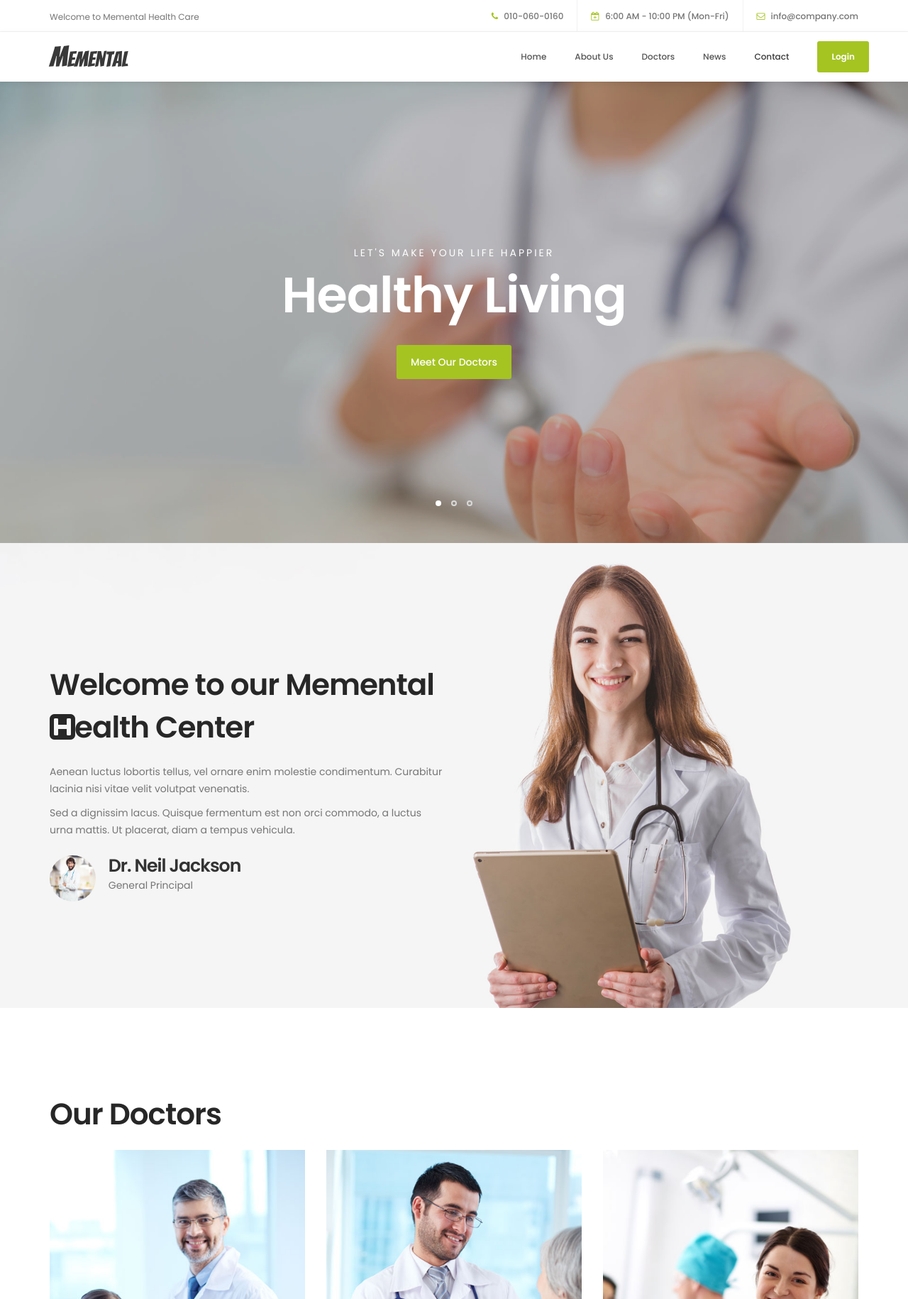
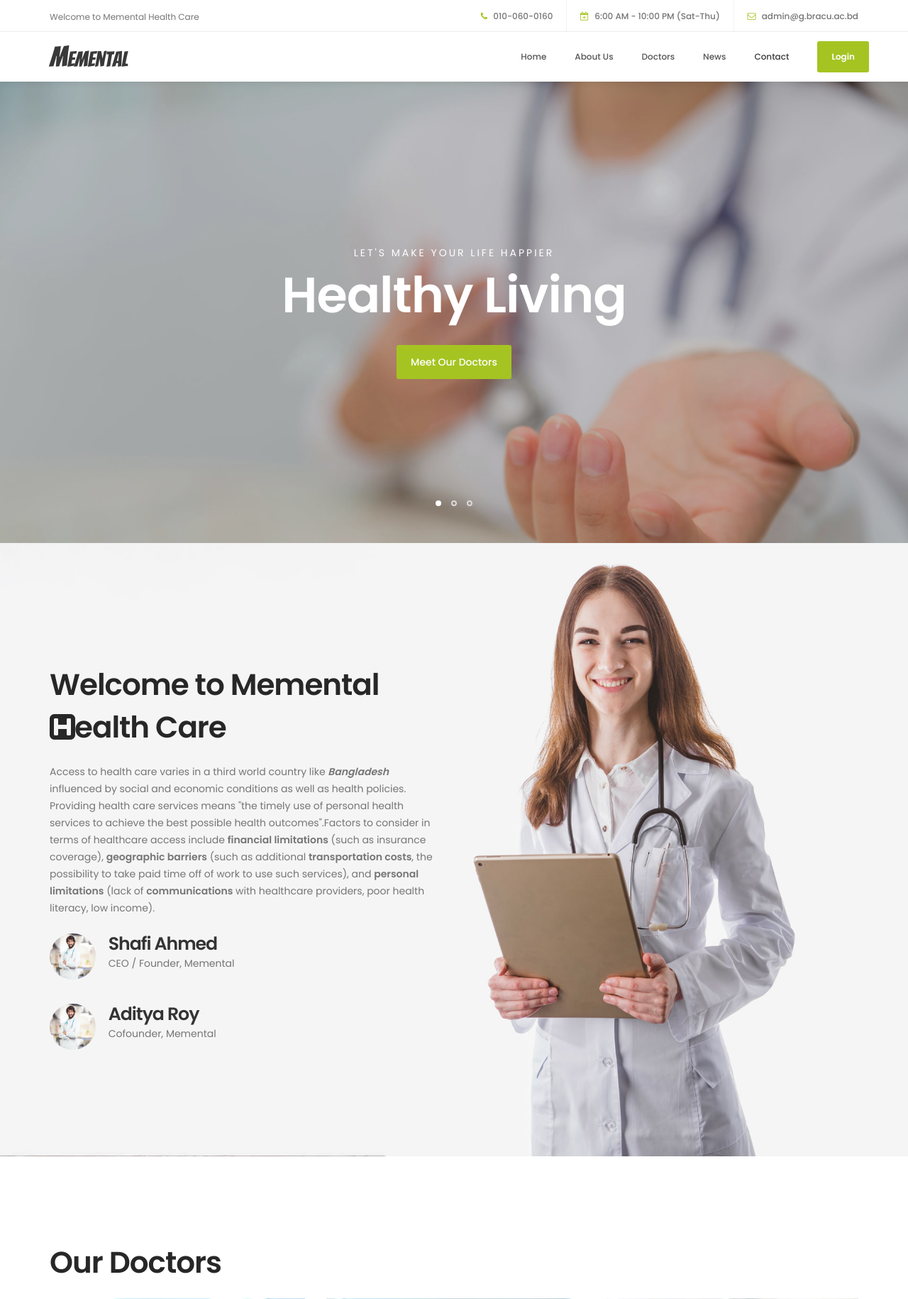
Before and after one commit to CSA-cyber/Memental, a Django app: page / in a window 1280 px wide. Shown: the top 1830 px of the page at 71% size. Run offline with Django 3.2, Linux system fonts and the light colour scheme; some libraries are stand-ins or nearby versions.

Commit message:
edited index.html

```diff
--- a/Hospital/templates/footer.html
+++ b/Hospital/templates/footer.html
@@ -10,8 +10,8 @@
                         <p>Fusce at libero iaculis, venenatis augue quis, pharetra lorem. Curabitur ut dolor eu elit consequat ultricies.</p>
 
                         <div class="contact-info">
-                             <p><i class="fa fa-phone"></i> 010-070-0170</p>
-                             <p><i class="fa fa-envelope-o"></i> <a href="#">info@company.com</a></p>
+                             <p><i class="fa fa-phone"></i> 010-060-0160</p>
+                             <p><i class="fa fa-envelope-o"></i> <a href="#">admin@g.bracu.ac.bd</a></p>
                         </div>
                    </div>
               </div>
@@ -21,21 +21,21 @@
                         <h4 class="wow fadeInUp" data-wow-delay="0.4s">Latest News</h4>
                         <div class="latest-stories">
                              <div class="stories-image">
-                                  <a href="#"><img src="{% static 'images/news-image.jpg' %}" class="img-responsive" alt=""></a>
+                                  <a href="#"><img src="{% static 'images/surokkha.png' %}" class="img-responsive" alt=""></a>
                              </div>
                              <div class="stories-info">
-                                  <a href="#"><h5>Amazing Technology</h5></a>
-                                  <span>March 08, 2018</span>
+                                  <a href="https://surokkha.gov.bd/"><h5>Bangladesh COVID-19 Vaccination</h5></a>
+                                  <span>February 10, 2020</span>
                              </div>
                         </div>
 
                         <div class="latest-stories">
                              <div class="stories-image">
-                                  <a href="#"><img src="{% static 'images/news-image.jpg' %}" class="img-responsive" alt=""></a>
+                                  <a href="#"><img src="{% static 'images/covid19.jpg' %}" class="img-responsive" alt=""></a>
                              </div>
                              <div class="stories-info">
-                                  <a href="#"><h5>New Healing Process</h5></a>
-                                  <span>February 20, 2018</span>
+                                  <a href="https://www.worldometers.info/coronavirus/country/bangladesh/"><h5>COVID 19 Cases Rises in Bangladesh</h5></a>
+                                  <span>March 20, 2021</span>
                              </div>
                         </div>
                    </div>
@@ -44,10 +44,9 @@
               <div class="col-md-4 col-sm-4">
                    <div class="footer-thumb">
                         <div class="opening-hours">
-                             <h4 class="wow fadeInUp" data-wow-delay="0.4s">Opening Hours</h4>
-                             <p>Monday - Friday <span>06:00 AM - 10:00 PM</span></p>
-                             <p>Saturday <span>09:00 AM - 08:00 PM</span></p>
-                             <p>Sunday <span>Closed</span></p>
+                             <h4 class="wow fadeInUp" data-wow-delay="0.4s">Working Hours</h4>
+                             <p>Saturday - Thursday <span>06:00 AM - 10:00 PM</span></p>
+                             <p>Friday Closed</p>
                         </div>
 
                         <ul class="social-icon">
@@ -61,21 +60,11 @@
               <div class="col-md-12 col-sm-12 border-top">
                    <div class="col-md-4 col-sm-6">
                         <div class="copyright-text">
-                             <p>Copyright &copy; 2018 Your Company
-
-                             | Design: Tooplate</p>
-                        </div>
-                   </div>
-                   <div class="col-md-6 col-sm-6">
-                        <div class="footer-link">
-                             <a href="#">Laboratory Tests</a>
-                             <a href="#">Departments</a>
-                             <a href="#">Insurance Policy</a>
-                             <a href="#">Careers</a>
+                             <p>Copyright &copy; 2021 Memental
                         </div>
                    </div>
                    <div class="col-md-2 col-sm-2 text-align-center">
-                        <div class="angle-up-btn">
+                        <div class="angle-up-btn" style="padding-left: 450% ;">
                             <a href="#top" class="smoothScroll wow fadeInUp" data-wow-delay="1.2s"><i class="fa fa-angle-up"></i></a>
                         </div>
                    </div>
--- a/Hospital/templates/index.html
+++ b/Hospital/templates/index.html
@@ -69,16 +69,22 @@
 
                     <div class="col-md-6 col-sm-6">
                          <div class="about-info">
-                              <h2 class="wow fadeInUp" data-wow-delay="0.6s">Welcome to our Memental <i class="fa fa-h-square"></i>ealth Center</h2>
+                              <h2 class="wow fadeInUp" data-wow-delay="0.6s">Welcome to Memental <br><i class="fa fa-h-square"></i>ealth Care</h2>
                               <div class="wow fadeInUp" data-wow-delay="0.8s">
-                                   <p>Aenean luctus lobortis tellus, vel ornare enim molestie condimentum. Curabitur lacinia nisi vitae velit volutpat venenatis.</p>
-                                   <p>Sed a dignissim lacus. Quisque fermentum est non orci commodo, a luctus urna mattis. Ut placerat, diam a tempus vehicula.</p>
+                                   <p>Access to health care varies in a third world country like <b><i>Bangladesh</i></b> influenced by social and economic conditions as well as health policies. Providing health care services means "the timely use of personal health services to achieve the best possible health outcomes".Factors to consider in terms of healthcare access include <b>financial limitations</b> (such as insurance coverage), <b>geographic barriers</b> (such as additional <b>transportation costs</b>, the possibility to take paid time off of work to use such services), and <b>personal limitations</b> (lack of <b>communications</b> with healthcare providers, poor health literacy, low income).</p>
                               </div>
                               <figure class="profile wow fadeInUp" data-wow-delay="1s">
                                    <img src="images/author-image.jpg" class="img-responsive" alt="">
                                    <figcaption>
-                                        <h3>Dr. Neil Jackson</h3>
-                                        <p>General Principal</p>
+                                        <h3>Shafi Ahmed</h3>
+                                        <p>CEO / Founder, Memental</p>
+                                   </figcaption>
+                              </figure>
+                              <figure class="profile wow fadeInUp" data-wow-delay="1s" style="padding-top: 20px;">
+                                   <img src="images/author-image.jpg" class="img-responsive" alt="">
+                                   <figcaption>
+                                        <h3>Aditya Roy</h3>
+                                        <p>Cofounder, Memental</p>
                                    </figcaption>
                               </figure>
                          </div>
@@ -183,18 +189,18 @@
                     <div class="col-md-4 col-sm-6">
                          <!-- NEWS THUMB -->
                          <div class="news-thumb wow fadeInUp" data-wow-delay="0.4s">
-                              <a href="{% static 'news-detail.html' %}">
-                                   <img src="{% static 'images/news-image1.jpg' %}" class="img-responsive" alt="">
+                              <a href="https://www.worldometers.info/coronavirus/country/bangladesh/">
+                                   <img src="{% static 'images/covid19.jpg' %}" class="img-responsive" alt="">
                               </a>
                               <div class="news-info">
-                                   <span>March 08, 2018</span>
-                                   <h3><a href="{% static 'news-detail.html' %}">About Amazing Technology</a></h3>
-                                   <p>Maecenas risus neque, placerat volutpat tempor ut, vehicula et felis.</p>
+                                   <span>March 20, 2021</span>
+                                   <h3><a href="https://www.worldometers.info/coronavirus/country/bangladesh/">COVID 19 Cases Rises in Bangladesh</a></h3>
+                                   <p>Bangladesh records 95 more deaths, 4,280 new cases in 24 hours</p>
                                    <div class="author">
                                         <img src="{% static 'images/author-image.jpg' %}" class="img-responsive" alt="">
                                         <div class="author-info">
-                                             <h5>Jeremie Carlson</h5>
-                                             <p>CEO / Founder</p>
+                                             <h5>Shafi Ahmed</h5>
+                                             <p>CEO / Founder, Memental</p>
                                         </div>
                                    </div>
                               </div>
@@ -204,18 +210,18 @@
                     <div class="col-md-4 col-sm-6">
                          <!-- NEWS THUMB -->
                          <div class="news-thumb wow fadeInUp" data-wow-delay="0.6s">
-                              <a href="{% static 'news-detail.html' %}">
-                                   <img src="{% static 'images/news-image2.jpg' %}" class="img-responsive" alt="">
+                              <a href="https://surokkha.gov.bd/">
+                                   <img src="{% static 'images/surokkha.png' %}" class="img-responsive" alt="">
                               </a>
                               <div class="news-info">
-                                   <span>February 20, 2018</span>
-                                   <h3><a href="{% static 'news-detail.html' %}">Introducing a new healing process</a></h3>
-                                   <p>Fusce vel sem finibus, rhoncus massa non, aliquam velit. Nam et est ligula.</p>
+                                   <span>February 07, 2021</span>
+                                   <h3><a href="https://surokkha.gov.bd/">Introducing Bangladesh COVID-19 Vaccination</a></h3>
+                                   <p>Bangladesh's nationwide vaccination programme began on February 7, 2021. The government has created a web portal, Surokkha, for easy registration for both doses of the vaccine.</p>
                                    <div class="author">
                                         <img src="{% static 'images/author-image.jpg' %}"class="img-responsive" alt="">
                                         <div class="author-info">
-                                             <h5>Jason Stewart</h5>
-                                             <p>General Director</p>
+                                             <h5>Aditya Roy</h5>
+                                             <p>Cofounder, Memental</p>
                                         </div>
                                    </div>
                               </div>
--- a/Hospital/templates/navbar.html
+++ b/Hospital/templates/navbar.html
@@ -33,8 +33,8 @@
 
                   <div class="col-md-8 col-sm-7 text-align-right">
                        <span class="phone-icon"><i class="fa fa-phone"></i> 010-060-0160</span>
-                       <span class="date-icon"><i class="fa fa-calendar-plus-o"></i> 6:00 AM - 10:00 PM (Mon-Fri)</span>
-                       <span class="email-icon"><i class="fa fa-envelope-o"></i> <a href="#">info@company.com</a></span>
+                       <span class="date-icon"><i class="fa fa-calendar-plus-o"></i> 6:00 AM - 10:00 PM (Sat-Thu)</span>
+                       <span class="email-icon"><i class="fa fa-envelope-o"></i> <a href="#">admin@g.bracu.ac.bd</a></span>
                   </div>
 
              </div>
```
Also changed, not shown: static/images/covid19.jpg (added), static/images/surokkha.png (added).
